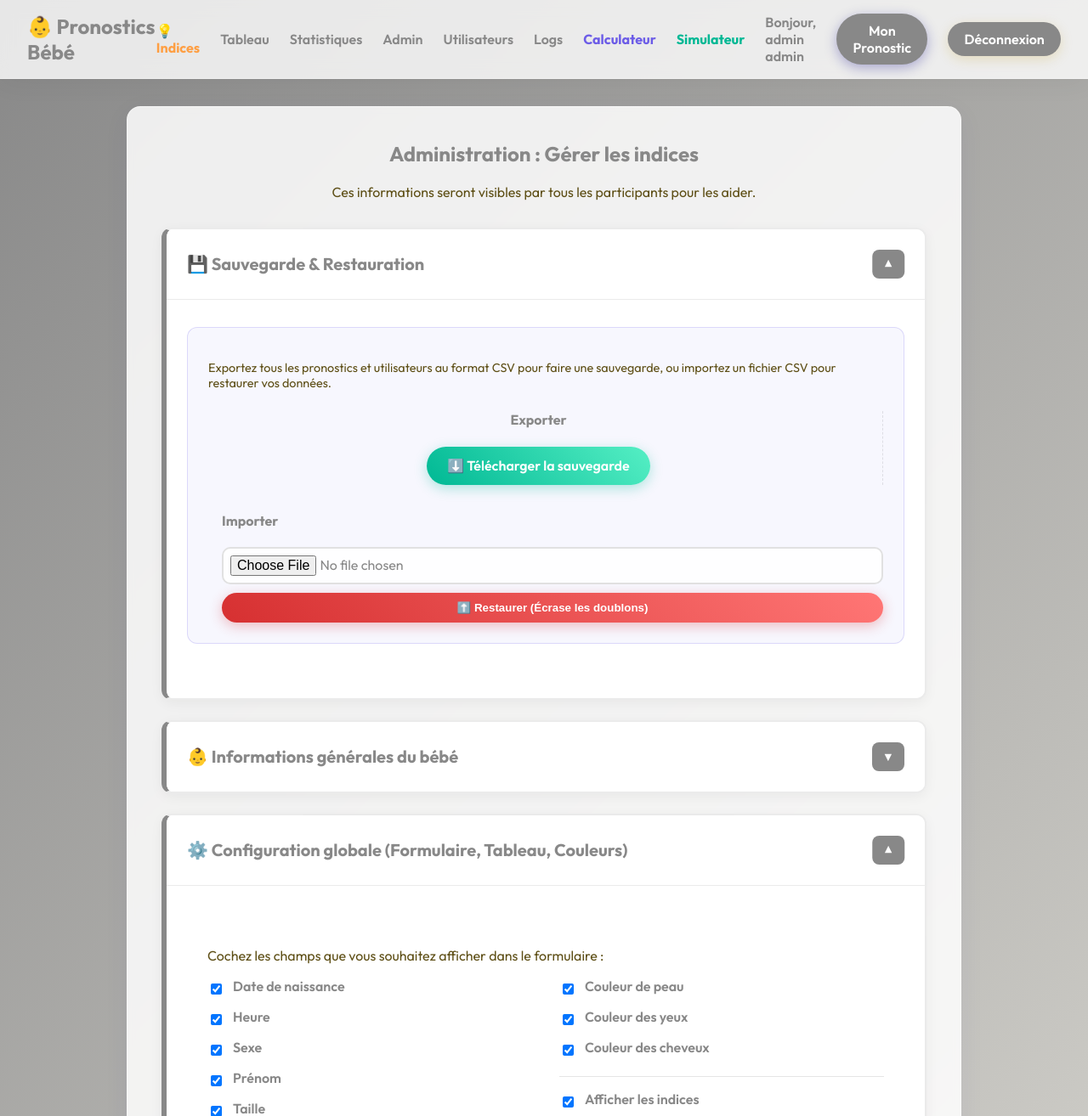
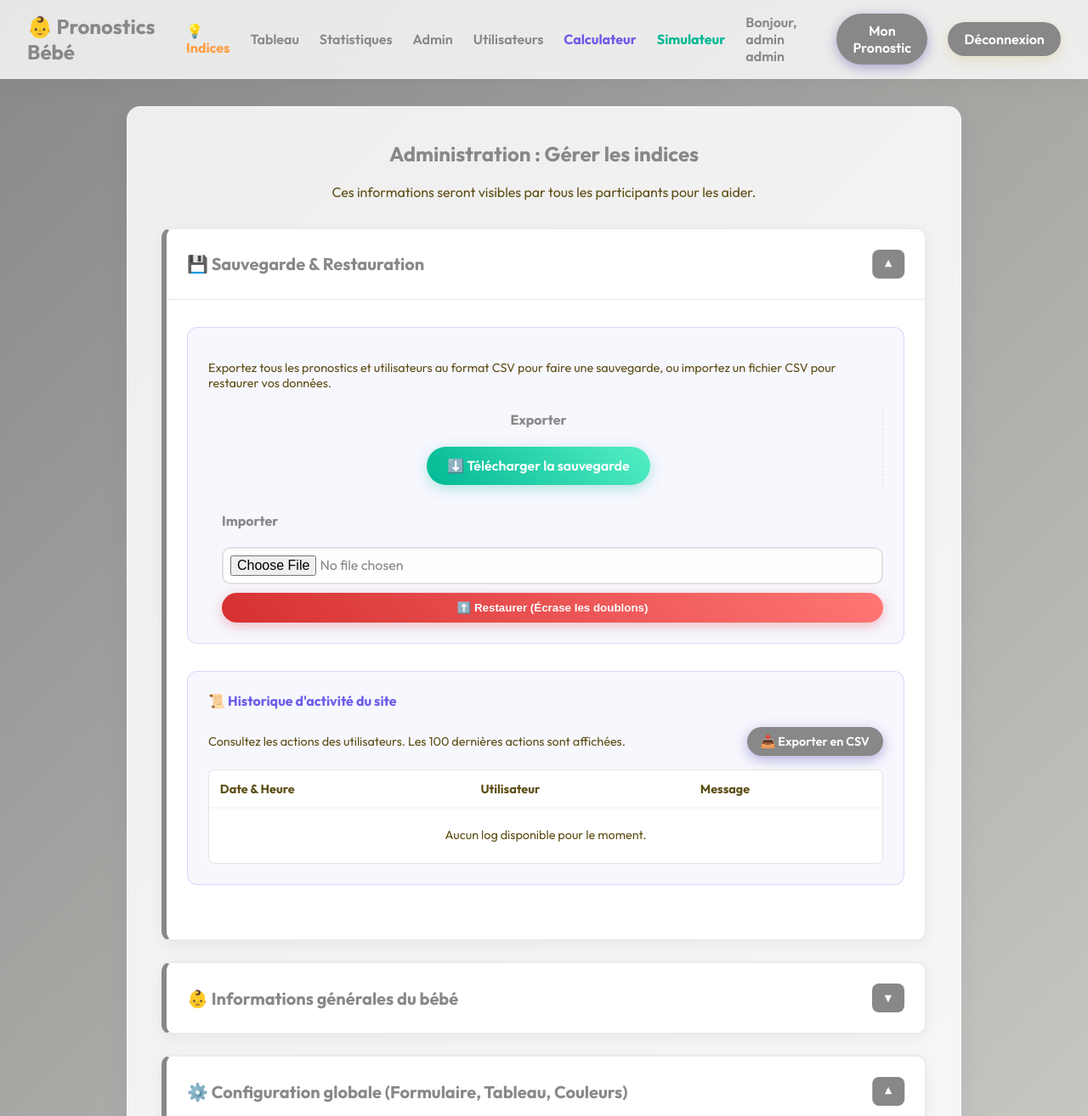
Before and after one commit to BeanEden/Baby_pronos, a Flask app: page /admin/info in a window 1280 px wide, after a click on "💾 Sauvegarde & Restauration". Shown: the top 1314 px of the page at 85% size. Run offline with Flask 3, Linux system fonts and the light colour scheme; a user stored in the database is signed in; tables that the repository leaves empty hold one stand-in row (values such as "Sample post"); some libraries are stand-ins or nearby versions.

Commit message:
Move logs view directly into admin_info under Sauvegarde

```diff
--- a/app.py
+++ b/app.py
@@ -534,8 +534,9 @@ def admin_info():
         config_form.color_secondary.data = form_config.color_secondary
         config_form.color_bg.data = form_config.color_bg
     scoring_rules = ScoringRule.query.all()
+    logs = SiteLog.query.order_by(SiteLog.timestamp.desc()).limit(100).all()
 
-    return render_template('admin_info.html', form=clue_form, date_form=date_form, config_form=config_form, scoring_rule_form=scoring_rule_form, clues=clues, themes=themes, scoring_rules=scoring_rules)
+    return render_template('admin_info.html', form=clue_form, date_form=date_form, config_form=config_form, scoring_rule_form=scoring_rule_form, clues=clues, themes=themes, scoring_rules=scoring_rules, logs=logs)
 
 @app.route('/admin/info/delete/<int:clue_id>', methods=['POST'])
 @login_required
@@ -1254,14 +1255,7 @@ def admin_results():
     return render_template('results.html', form=form, results=results)
 
 
-@app.route('/admin/logs')
-@login_required
-def admin_logs():
-    if not current_user.is_admin:
-        flash('Accès refusé.', 'danger')
-        return redirect(url_for('index'))
-    logs = SiteLog.query.order_by(SiteLog.timestamp.desc()).limit(500).all()
-    return render_template('admin_logs.html', logs=logs)
+
 
 @app.route('/admin/logs/export')
 @login_required
--- a/templates/admin_info.html
+++ b/templates/admin_info.html
@@ -102,6 +102,46 @@
                     <button type="submit" class="btn-primary" style="background: linear-gradient(45deg, #d63031, #ff7675); box-shadow: 0 4px 15px rgba(214, 48, 49, 0.3);">⬆️ Restaurer (Écrase les doublons)</button>
                 </form>
             </div>
+        </div>
+    </div>
+
+    <!-- Logs Système -->
+    <div style="background: rgba(108, 92, 231, 0.05); border: 1px solid rgba(108, 92, 231, 0.2); padding: 1.5rem; border-radius: 12px; margin-bottom: 2rem;">
+        <h4 style="margin-top: 0; color: #6c5ce7; display: flex; align-items: center; gap: 8px;">📜 Historique d'activité du site</h4>
+        <div style="display: flex; justify-content: space-between; align-items: center; margin-bottom: 1rem;">
+            <p style="font-size: 0.9rem; color: var(--text-muted); margin: 0;">Consultez les actions des utilisateurs. Les 100 dernières actions sont affichées.</p>
+            <a href="{{ url_for('export_logs_csv') }}" class="btn-primary" style="padding: 0.5rem 1rem; font-size: 0.9rem;">📥 Exporter en CSV</a>
+        </div>
+
+        <div style="max-height: 400px; overflow-y: auto; background: white; border-radius: 8px; border: 1px solid rgba(0,0,0,0.1);">
+            <table class="table" style="width: 100%; border-collapse: collapse; font-size: 0.9rem;">
+                <thead style="position: sticky; top: 0; background: white; box-shadow: 0 2px 5px rgba(0,0,0,0.05);">
+                    <tr style="border-bottom: 2px solid var(--border-color);">
+                        <th style="padding: 0.8rem; text-align: left; color: var(--text-muted);">Date & Heure</th>
+                        <th style="padding: 0.8rem; text-align: left; color: var(--text-muted);">Utilisateur</th>
+                        <th style="padding: 0.8rem; text-align: left; color: var(--text-muted);">Message</th>
+                    </tr>
+                </thead>
+                <tbody>
+                    {% for log in logs %}
+                    <tr style="border-bottom: 1px solid var(--border-color);">
+                        <td style="padding: 0.8rem; white-space: nowrap;">{{ log.timestamp.strftime('%d/%m/%Y %H:%M:%S') }}</td>
+                        <td style="padding: 0.8rem;">
+                            {% if log.user_rel %}
+                                <span style="font-weight: 500; color: var(--primary-color);">{{ log.user_rel.username }}</span>
+                            {% else %}
+                                <span style="color: var(--text-muted); font-style: italic;">Système</span>
+                            {% endif %}
+                        </td>
+                        <td style="padding: 0.8rem;">{{ log.message }}</td>
+                    </tr>
+                    {% else %}
+                    <tr>
+                        <td colspan="3" style="padding: 1.5rem; text-align: center; color: var(--text-muted);">Aucun log disponible pour le moment.</td>
+                    </tr>
+                    {% endfor %}
+                </tbody>
+            </table>
         </div>
     </div>
 
--- a/templates/base.html
+++ b/templates/base.html
@@ -43,7 +43,6 @@
                 {% if current_user.is_admin %}
                     <a href="{{ url_for('admin_info') }}" class="nav-item">Admin</a>
                     <a href="{{ url_for('admin_users') }}" class="nav-item">Utilisateurs</a>
-                    <a href="{{ url_for('admin_logs') }}" class="nav-item">Logs</a>
                     <a href="{{ url_for('admin_results') }}" class="nav-item" style="color: #6c5ce7; font-weight: bold;">Calculateur</a>
                     <a href="{{ url_for('admin_simulator') }}" class="nav-item" style="color: #00b894; font-weight: bold;">Simulateur</a>
                 {% endif %}
```
Also changed, not shown: templates/admin_logs.html (deleted, +0 -49 lines).
